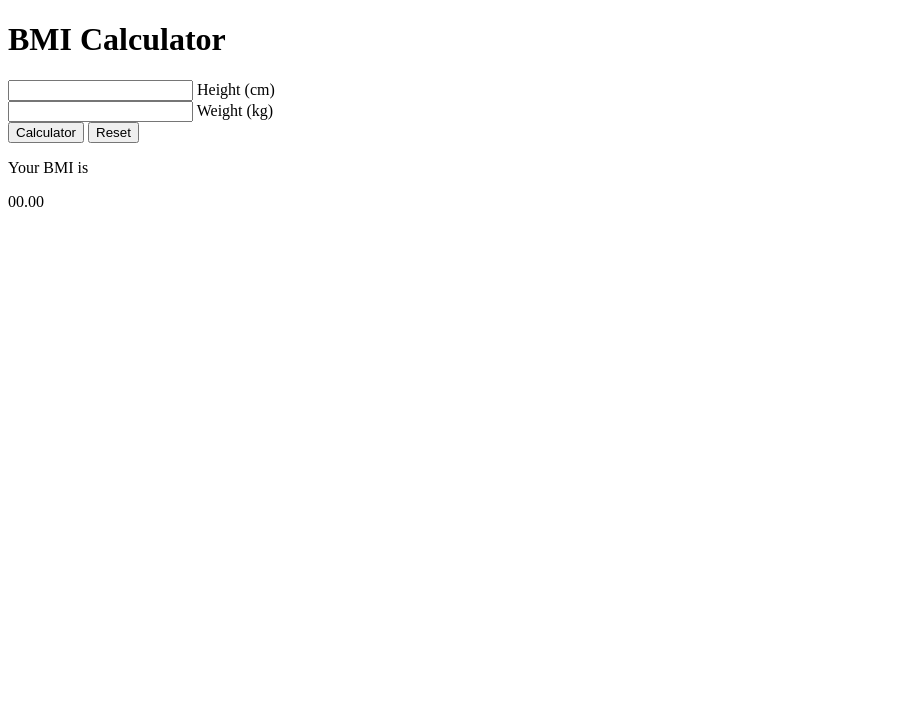
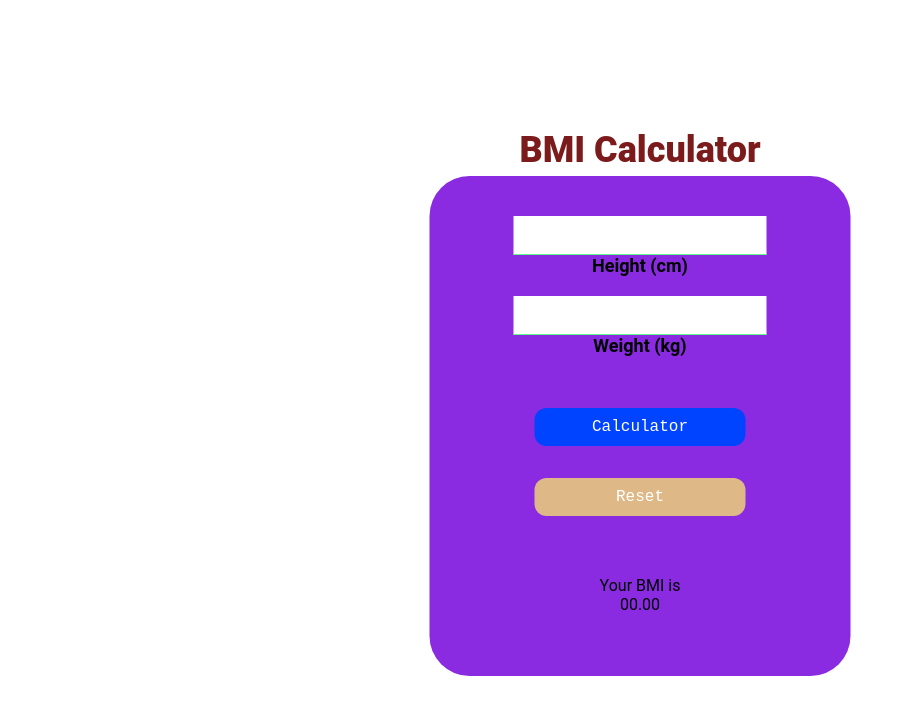
Before and after one commit to Turning-Point-Codes/BMI-Calculator, a plain HTML site: page index.html in a window 1280 px wide. Shown: the whole page, without its empty margins (0-906 px from the left). Drawn offline with Linux system fonts and the light colour scheme.

Commit message:
Add styles to our code

```diff
--- a/CSS/styles.css
+++ b/CSS/styles.css
@@ -0,0 +1,98 @@
+* {
+  margin: 0;
+  padding: 0;
+  box-sizing: border-box;
+}
+
+body {
+  font-family: 'Roboto', sans-serif;
+  min-height: 100vw;
+  background: color rgb(182, 145, 127);
+  background-size: cover;
+}
+
+.container {
+  position: absolute;
+  top: 50%;
+  left: 50%;
+  transform: translate(-50%, -50%);
+}
+
+h1 {
+  font-weight: 800;
+  font-size: 36px;
+  padding: 5px 20px;
+  text-align: center;
+  color: #7b1b1b;
+}
+
+.box {
+  min-width: 400px;
+  height: 500px;
+  background: blueviolet;
+  border-radius: 40px;
+  text-align: center;
+  position: relative;
+  padding: 40px 0;
+}
+
+.input label {
+  display: block;
+  font-size: 18px;
+  font-weight: 600;
+  color: #000;
+  margin-bottom: 20px;
+}
+
+.input input {
+  outline: none;
+  border: none;
+  border-bottom: 1px solid #4f7d;
+  width: 60%;
+  text-align: center;
+  font-size: 28px;
+  font-family: Georgia, 'Times New Roman', Times, serif;
+}
+
+.btn {
+  display: flex;
+  justify-content: center;
+  align-items: center;
+  flex-direction: column;
+}
+
+.calculate,
+.reset {
+  font-family: 'Courier New', Courier, monospace;
+  color: #fff;
+  background-color: burlywood;
+  font-size: 16px;
+  border-radius: 12px;
+  padding: 10px 0;
+  width: 50%;
+  outline: none;
+  border: none;
+  cursor: pointer;
+  margin-top: 2rem;
+  transition: all 0.3s ease;
+}
+
+.calculate,
+.reset:hover {
+  background: #04f;
+}
+
+.result {
+  padding: 30px 20px;
+}
+
+.result #bmi {
+  font-weight: 800;
+  font-size: 20px;
+  color: #4ff971;
+  background-color: #eaea;
+  display: inline-block;
+  padding: 10px 20px;
+  border-radius: 12px;
+  margin-bottom: 5px;
+}
--- a/index.html
+++ b/index.html
@@ -1,17 +1,20 @@
+
 <!DOCTYPE html>
 <html lang="en">
-  <head>
+ <head>
     <meta charset="UTF-8" />
     <meta name="viewport" content="width=device-width, initial-scale=1.0" />
     <link rel="stylesheet" href="/CSS/styles.css" />
     <title>BMI Calculator</title>
-  </head>
+ </head>
+
   <body>
     <div class="container">
       <h1>BMI Calculator</h1>
       <div class="box">
         <div class="content">
           <form>
+            <!-- Input fields for height and weight -->
             <div class="input">
               <input type="text" id="height" />
               <label for="height">Height (cm)</label>
@@ -20,11 +23,13 @@
               <input type="text" id="weight" />
               <label for="weight">Weight (kg)</label>
             </div>
+            <!-- Buttons for calculation and resetting the form -->
             <div class="btn">
-              <button class="calculate">Calculator</button>
-              <button class="reset">Reset</button>
+              <button class="calculate">Calculator</button></button>
+              <button class="reset">Reset</button></button>
             </div>
-            <div class="result">
+            <!-- Result display area -->
+            <div class="result"></div>
               <p>Your BMI is</p>
               <span id="bmi">00.00</span>
               <p class="comment"></p>
@@ -34,5 +39,5 @@
       </div>
     </div>
     <script src="/JS/script.js"></script>
-  </body>
+ </body>
 </html>
```
